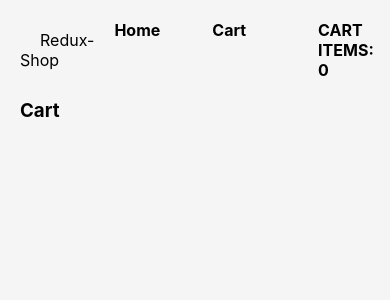
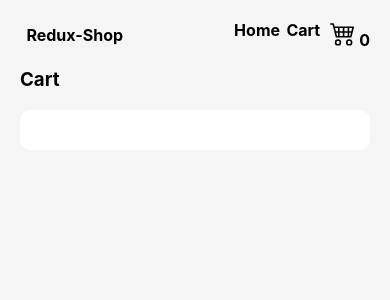
Before and after one commit to mahmudulhasan01/Shoping-Cart-Using-Redux, a React (Create React App) app: page /cart in a window 390 px wide. Shown: the top 300 px of the page. Built offline with nearby package versions, Linux system fonts and the light colour scheme.

Commit message:
Make responsive

```diff
--- a/package.json
+++ b/package.json
@@ -10,6 +10,7 @@
     "axios": "^0.27.2",
     "react": "^18.2.0",
     "react-dom": "^18.2.0",
+    "react-icons": "^4.4.0",
     "react-redux": "^8.0.2",
     "react-router-dom": "^6.3.0",
     "react-scripts": "5.0.1",
--- a/src/Pages/Home/Cart/Cart.js
+++ b/src/Pages/Home/Cart/Cart.js
@@ -17,7 +17,7 @@ const Cart = () => {
           <div key={product.id} className="cartCard">
             <img src={product.image} alt="" />
             <h5>{product.title}</h5>
-            <h5>{product.price}</h5>
+            <h5 className="cart_product_price">{product.price}</h5>
             <button className="btn" onClick={() => handleRemove(product.id)}>
               Remove
             </button>
--- a/src/Pages/Home/Product/Product.js
+++ b/src/Pages/Home/Product/Product.js
@@ -1,4 +1,5 @@
 import React from "react";
+import "../../../index.css";
 import { useDispatch } from "react-redux";
 import { add } from "../../../Store/Features/cardSlice";
 
--- a/src/Pages/Home/Products/Products.js
+++ b/src/Pages/Home/Products/Products.js
@@ -1,4 +1,4 @@
-import React, { useEffect, useState } from "react";
+import React, { useEffect } from "react";
 import Product from "../Product/Product";
 import { useSelector, useDispatch } from "react-redux";
 import { fatchProducts } from "../../../Store/Features/productsSlaice";
--- a/src/Pages/Shared/Navbar.js
+++ b/src/Pages/Shared/Navbar.js
@@ -1,43 +1,37 @@
 import React from "react";
+import "../../index.css";
 import { NavLink } from "react-router-dom";
 import { useSelector } from "react-redux";
+import { BsCart4 } from "react-icons/bs";
 
 const Navbar = () => {
   const items = useSelector((state) => state.cart);
   return (
-    <div
-      style={{
-        display: "flex",
-        alignItems: "center",
-        justifyContent: "space-between",
-      }}
-    >
+    <div className="navbar">
       <span className="logo">
-        <NavLink style={{ textDecoration: "none" }} className="navLink" to="/">
+        <NavLink className="navLink" to="/">
           Redux-Shop
         </NavLink>
       </span>
-      <div style={{ display: "flex", gap: "2rem" }}>
-        <NavLink
-          style={{ textDecoration: "none", fontWeight: "bold" }}
-          className="navLink"
-          to="/"
-        >
+      <div className="nav_destination">
+        <NavLink className="navLink" to="/">
           Home
         </NavLink>
-        <NavLink
-          style={{ textDecoration: "none", fontWeight: "bold" }}
-          className="navLink"
-          to="cart"
-        >
+        <NavLink className="navLink" to="cart">
           Cart
         </NavLink>
-        <span style={{ fontWeight: "bold" }} className="cartCount">
-          Cart items: {items.length}
+        <span
+          // style={{
+          //   display: "flex",
+          //   alignItems: "center",
+          //   justifyContent: "center",
+          // }}
+          className="cartCount navLink"
+        >
+          <BsCart4 className="cart_icon" /> {items.length}
         </span>
       </div>
     </div>
   );
 };
-
 export default Navbar;
--- a/src/index.css
+++ b/src/index.css
@@ -1,4 +1,4 @@
-body {
+/* body {
   margin: 0;
   font-family: -apple-system, BlinkMacSystemFont, 'Segoe UI', 'Roboto', 'Oxygen',
     'Ubuntu', 'Cantarell', 'Fira Sans', 'Droid Sans', 'Helvetica Neue',
@@ -10,7 +10,7 @@ body {
 code {
   font-family: source-code-pro, Menlo, Monaco, Consolas, 'Courier New',
     monospace;
-}
+} */
 
 /* ================== Custom Css +===================== */
 body {
@@ -34,7 +34,7 @@ img {
 }
 .productsWrapper {
   display: grid;
-  grid-template-columns: repeat(4, 1fr);
+  grid-template-columns: repeat(3, 1fr);
   gap: 30px;
 }
 .btn {
@@ -59,12 +59,26 @@ img {
 .cartCount {
   font-weight: bold;
   text-transform: uppercase;
-  margin-left: 40px;
+  margin-left: 1rem;
 }
 .navLink {
   text-decoration: none;
   color: black;
-  margin-left: 20px;
+  margin-left: 0.4rem;
+  text-decoration: none;
+  font-weight: bold;
+}
+
+.nav_destination{
+  display: flex;
+  gap:1rem;
+}
+
+
+.navbar{
+  display: flex;
+  align-items: center;
+  justify-content: space-between;
 }
 
 .cartCard {
@@ -76,3 +90,59 @@ img {
   padding: 14px;
   border-radius: 5px;
 }
+
+.cart_icon{
+  font-size: 160%;
+
+}
+
+@media only screen and (max-width: 480px) {
+  .productsWrapper {
+    display: grid;
+    grid-template-columns: 1fr 1fr;
+    gap: 1rem;
+  }
+  .nav_destination{
+    display: flex;
+    gap: 0rem;
+  }
+
+  .cartCount {
+    font-weight: bold;
+    text-transform: uppercase;
+    margin-left: 0.6rem;
+  }
+
+  .cartWrapper{
+    background: white;
+  padding: 20px;
+  text-align: center;
+  border-radius: 10px;
+  }
+
+  .cartCard {
+    display: grid;
+    grid-template-columns: 1fr 1fr;
+    align-items: center;
+    justify-content: space-between;
+    background: #fff;
+    margin-bottom: 10px;
+    padding: 10px;
+    border-radius: 5px;
+  }
+
+  .cart_product_price{
+    margin-left: -4.8rem;
+  }
+
+
+
+}
+
+@media only screen and (max-width: 750px) {
+  .productsWrapper {
+    display: grid;
+    grid-template-columns: 1fr 1fr 1fr;
+    gap: 1.4rem;
+  }
+}
```
Also changed, not shown: 1 other file (tests, documents, lock files or other folders).
